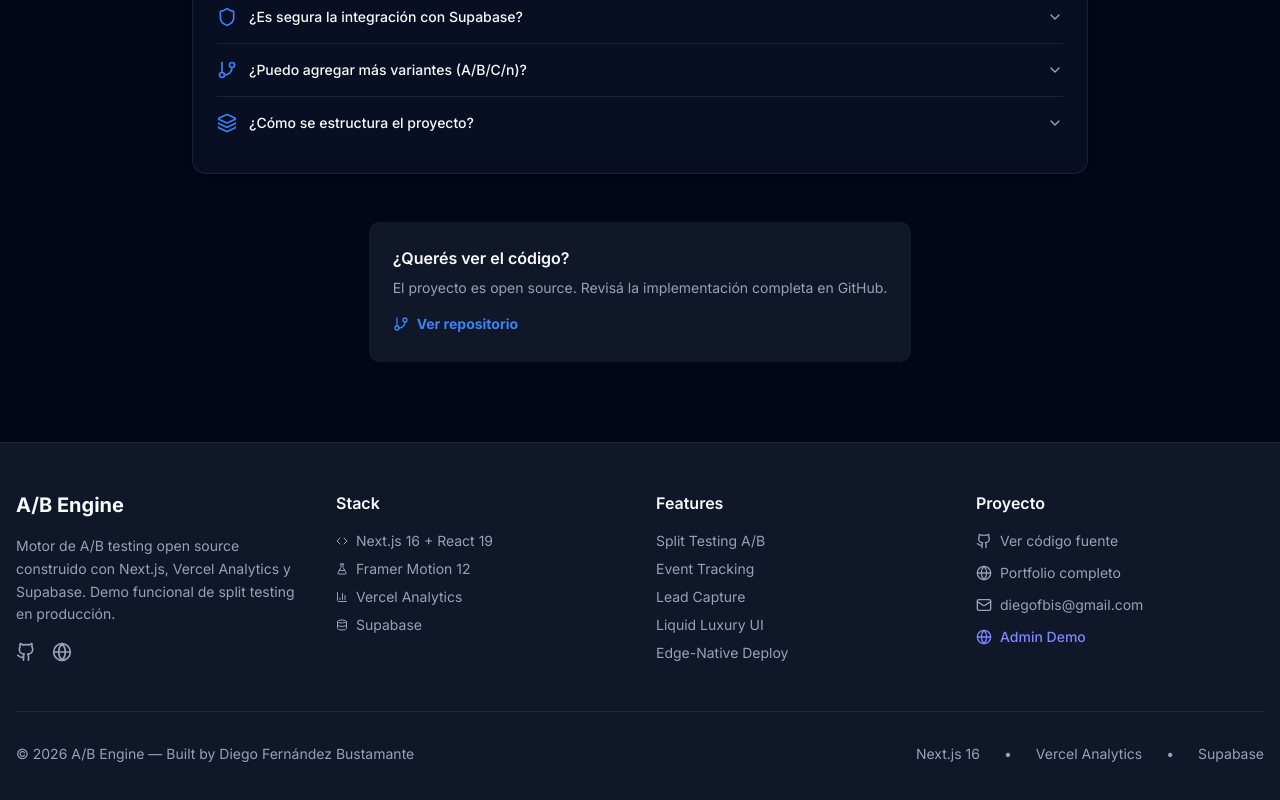
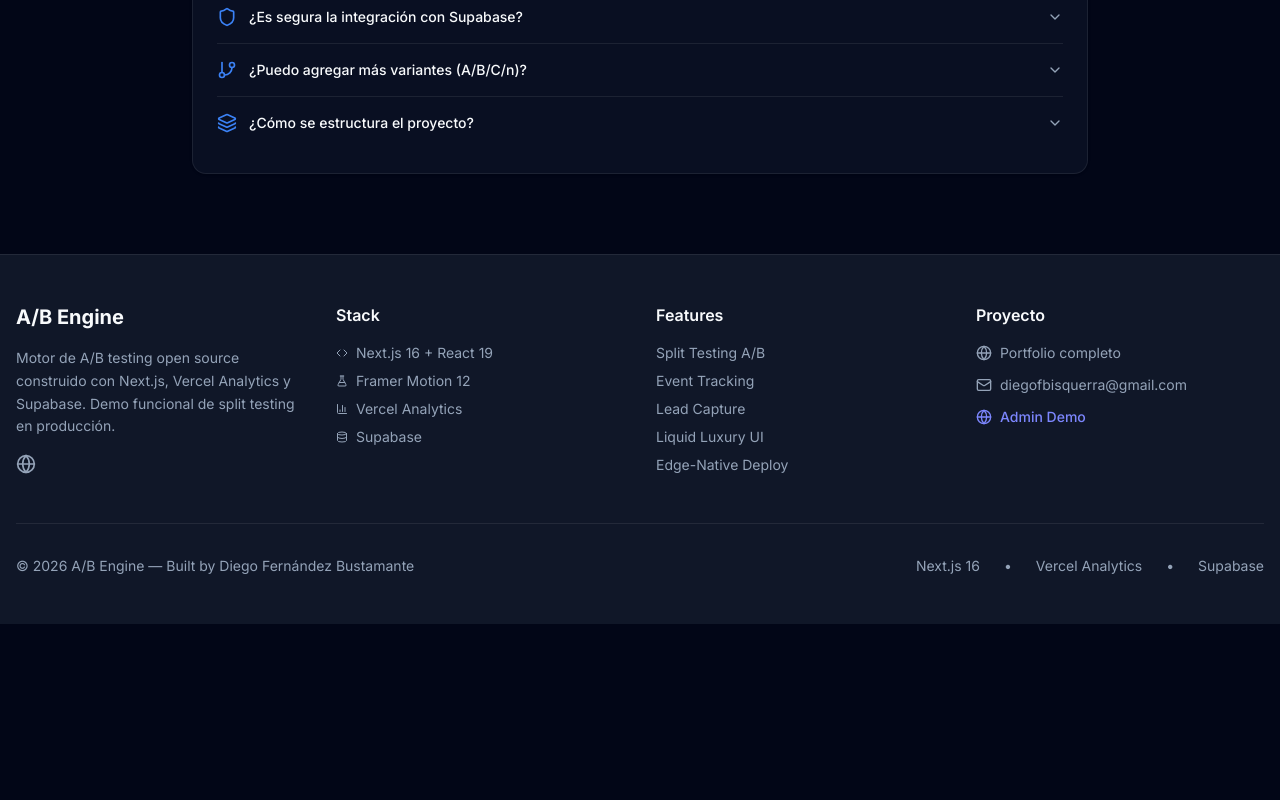
Before and after one commit to Diegofbis63/landing-page-ab-test, a Next.js app: page / in a window 1280 px wide. Shown: the part 4682-5482 px from the top of the page. After the commit the page ends 5306 px from the top, so only its background shows below. Built offline with nearby package versions, Linux system fonts and the light colour scheme; no server answers.

Commit message:
chore(security): remove github links and update contact email

```diff
--- a/src/app/api/auth/login/route.ts
+++ b/src/app/api/auth/login/route.ts
@@ -5,8 +5,8 @@ export async function POST(request: Request) {
         const { email, password } = await request.json()
 
         // System-wide admin password for display purposes.
-        // Secure enough for demo, easily upgradeable to Supabase Auth.
-        if (email === 'admin@antigravity.com' && password === 'admin123') {
+        // Simular validación de credenciales (Demo)
+        if (email === 'diegofbisquerra@gmail.com' && password === 'admin123') {
             const response = NextResponse.json({ success: true })
 
             response.cookies.set({
--- a/src/app/login/page.tsx
+++ b/src/app/login/page.tsx
@@ -11,7 +11,7 @@ import { Label } from '@/components/ui/label'
 
 function LoginForm() {
     const [isLoading, setIsLoading] = useState(false)
-    const [email, setEmail] = useState('admin@antigravity.com')
+    const [email, setEmail] = useState('diegofbisquerra@gmail.com')
     const [password, setPassword] = useState('admin123')
     const router = useRouter()
     const searchParams = useSearchParams()
@@ -88,7 +88,7 @@ function LoginForm() {
                                 <Input
                                     id="email"
                                     type="email"
-                                    placeholder="admin@antigravity.com"
+                                    placeholder="diegofbisquerra@gmail.com"
                                     className="pl-10 bg-slate-950/50 border-white/10 text-white placeholder:text-slate-600 h-12 rounded-xl focus-visible:ring-indigo-500/50"
                                     value={email}
                                     onChange={(e) => setEmail(e.target.value)}
--- a/src/components/FAQ.tsx
+++ b/src/components/FAQ.tsx
@@ -105,25 +105,7 @@ export function FAQ() {
             </CardContent>
           </Card>
 
-          <div className="mt-12 text-center">
-            <div className="inline-flex items-center gap-6 p-6 bg-muted/50 rounded-lg">
-              <div className="text-left">
-                <h3 className="font-semibold mb-2">¿Querés ver el código?</h3>
-                <p className="text-sm text-muted-foreground mb-4">
-                  El proyecto es open source. Revisá la implementación completa en GitHub.
-                </p>
-                <a
-                  href="https://github.com/Diegofbis63/landing-page-ab-test-demo"
-                  target="_blank"
-                  rel="noopener noreferrer"
-                  className="inline-flex items-center gap-2 text-sm font-bold text-primary hover:underline"
-                >
-                  <GitBranch className="h-4 w-4" />
-                  <span>Ver repositorio</span>
-                </a>
-              </div>
-            </div>
-          </div>
+
         </div>
       </div>
     </section>
--- a/src/components/Footer.tsx
+++ b/src/components/Footer.tsx
@@ -11,9 +11,6 @@ export function Footer() {
               Motor de A/B testing open source construido con Next.js, Vercel Analytics y Supabase. Demo funcional de split testing en producción.
             </p>
             <div className="flex items-center gap-4">
-              <a href="https://github.com/Diegofbis63/landing-page-ab-test-demo" target="_blank" rel="noopener noreferrer">
-                <Github className="h-5 w-5 text-muted-foreground hover:text-primary cursor-pointer transition-colors" />
-              </a>
               <a href="https://landing-page-ab-test-demo.vercel.app" target="_blank" rel="noopener noreferrer">
                 <Globe className="h-5 w-5 text-muted-foreground hover:text-primary cursor-pointer transition-colors" />
               </a>
@@ -44,17 +41,13 @@ export function Footer() {
           <div>
             <h4 className="font-semibold mb-4">Proyecto</h4>
             <div className="space-y-3 text-sm text-muted-foreground">
-              <a href="https://github.com/Diegofbis63/landing-page-ab-test-demo" target="_blank" rel="noopener noreferrer" className="flex items-center gap-2 hover:text-primary transition-colors">
-                <Github className="h-4 w-4" />
-                <span>Ver código fuente</span>
-              </a>
               <a href="https://dfbportfolio.vercel.app" target="_blank" rel="noopener noreferrer" className="flex items-center gap-2 hover:text-primary transition-colors">
                 <Globe className="h-4 w-4" />
                 <span>Portfolio completo</span>
               </a>
               <div className="flex items-center gap-2">
                 <Mail className="h-4 w-4" />
-                <span>diegofbis@gmail.com</span>
+                <span>diegofbisquerra@gmail.com</span>
               </div>
               <a href="/login" className="flex items-center gap-2 text-indigo-400 hover:text-indigo-300 transition-colors font-medium">
                 <Globe className="h-4 w-4" />
```
